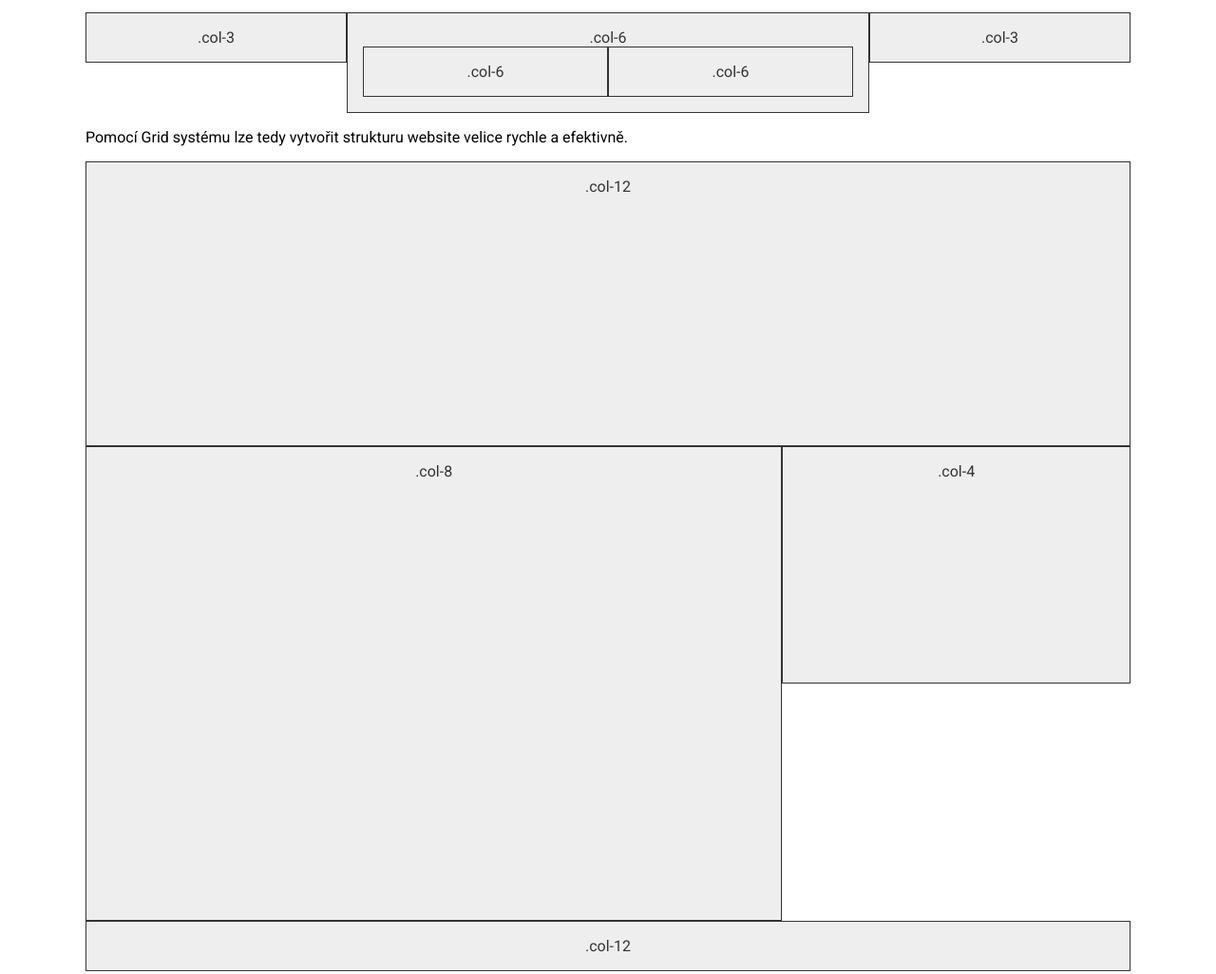
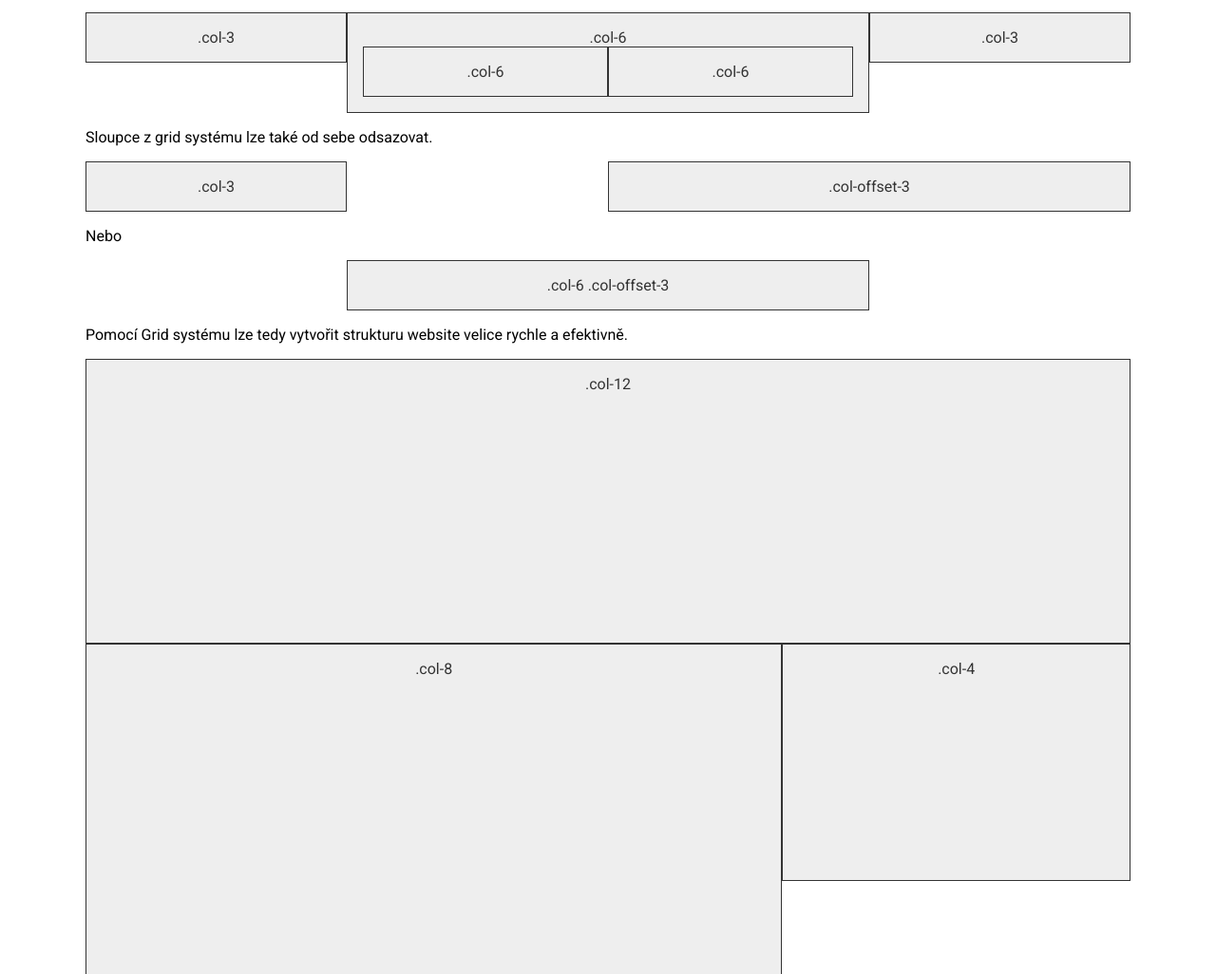
Before and after one commit to Prroky/ro-n-kov-pr-ce, a plain HTML site: page Vlastní framework/index.html in a window 1280 px wide. Shown: the part 782-1808 px from the top of the page at 95% size. Drawn offline with Linux system fonts and the light colour scheme.

Commit message:
adasd
adasd

```diff
--- a/Vlastní framework/index.html
+++ b/Vlastní framework/index.html
@@ -70,6 +70,19 @@
     </div>
     <div class="col-3 col-example">.col-3</div>
    </div>
+
+   <div class="container">
+    <p>Sloupce z grid systému lze také od sebe odsazovat.</p>
+      <div class="col-3 col-example">.col-3</div>
+      <div class="col-6 col-offset-3 col-example">.col-offset-3</div>
+   </div>
+
+   <div class="container">
+    <p>Nebo</p>
+    <div class="col-6 col-offset-3 col-example">.col-6 .col-offset-3</div>
+</div>
+
+
    <div class='container'>
     <p>Pomocí Grid systému lze tedy vytvořit strukturu website velice rychle a efektivně.</p>
     <div class='col-12 col-example' style='height: 300px;'>.col-12</div>
@@ -96,10 +109,6 @@
    </div>
  </section>
  <hr>
-  <div class='container'>
-    <div class='col-6'>
-      <div class='container col-example'></div>
-    </div>
-  </div>
+
   </body>
 </html>
```
Also changed, not shown: 1 other file.
